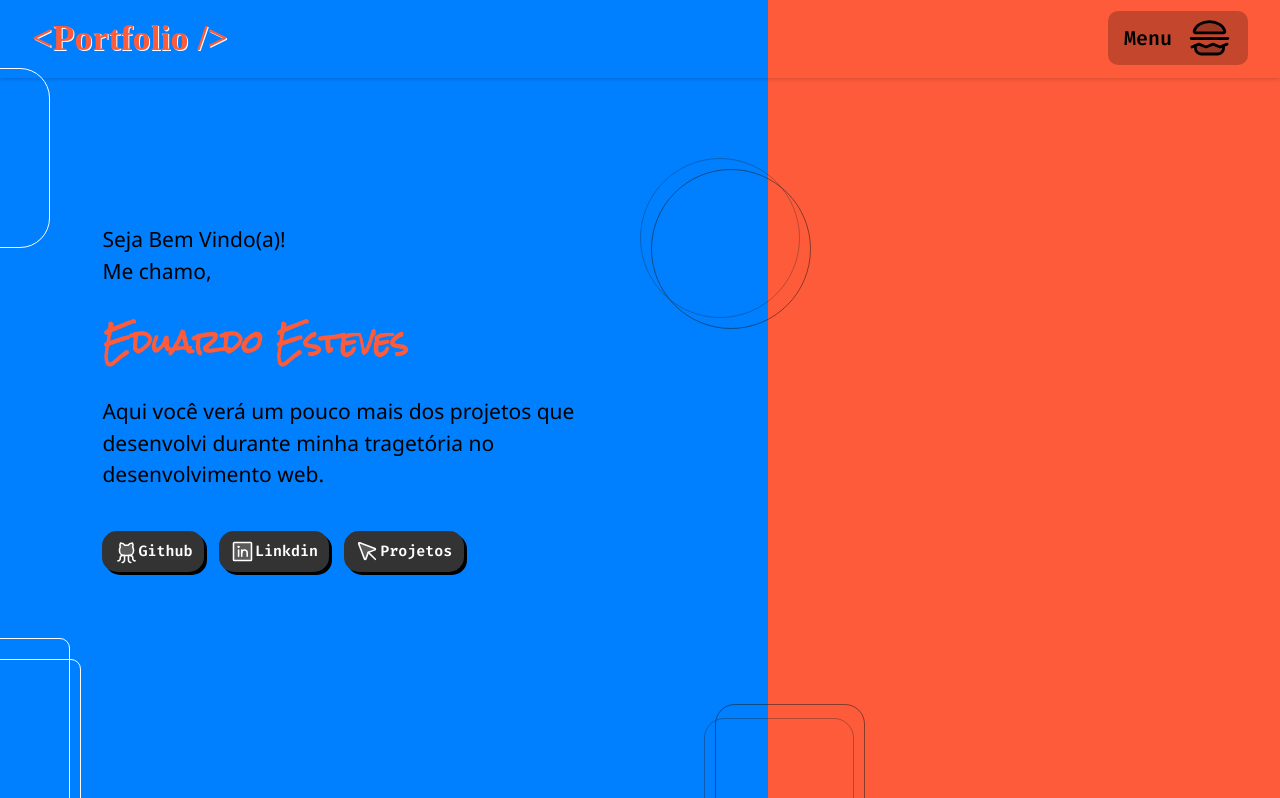
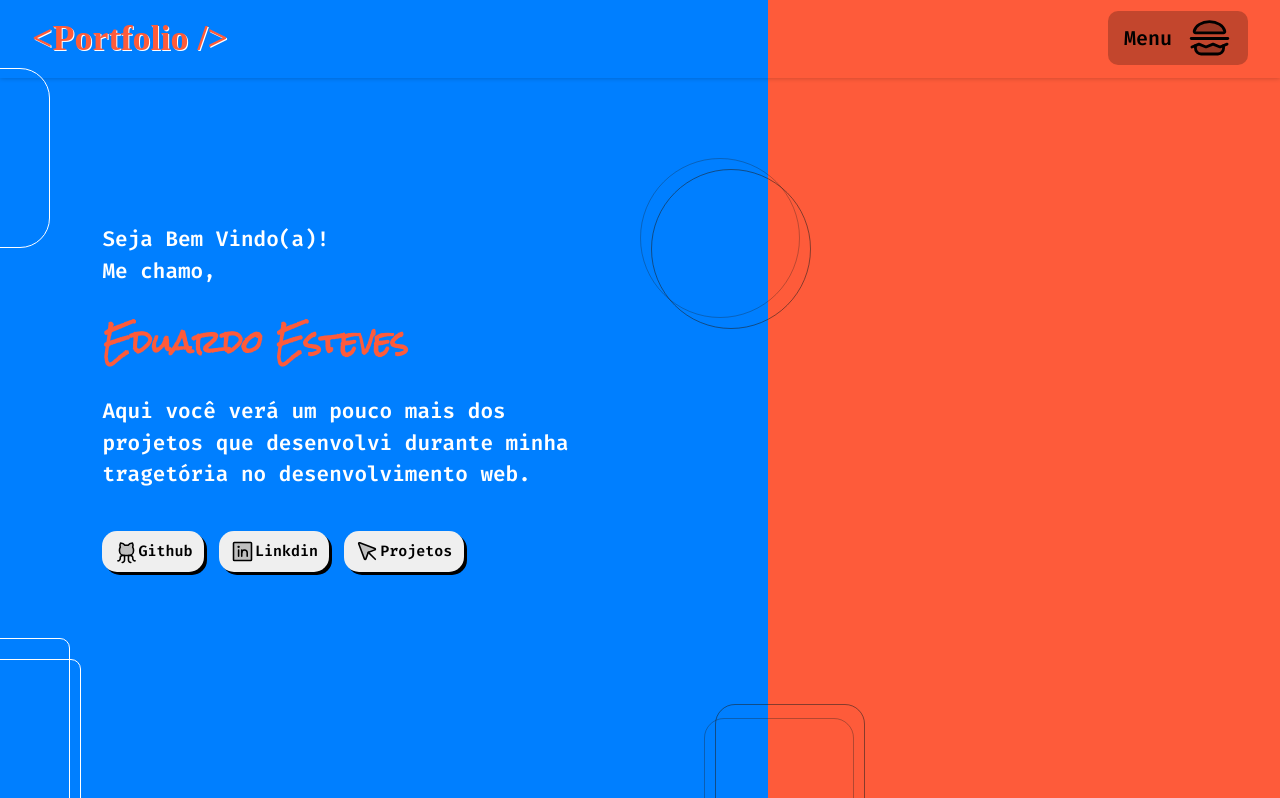
Before and after one commit to eduuesteves/new-portfolio, a React (Vite) app: page / in a window 1280 px wide. Shown: the part 82-880 px from the top of the page. Built offline with nearby package versions, Linux system fonts and the light colour scheme; a web font is replaced by a local one.

Commit message:
Bug fix in "Home"

```diff
--- a/src/components/Home/style.scss
+++ b/src/components/Home/style.scss
@@ -114,7 +114,7 @@
 
             p {
                 font-size: 21px;
-                font-family: 'Segoe UI', Tahoma, Geneva, Verdana, sans-serif;
+                color: $white;
 
                 &:nth-child(2) {
                     margin-bottom: 2rem;
@@ -149,12 +149,10 @@
                 cursor: pointer;
                 transition: .2s linear;
                 box-shadow: 3px 3px 0 $black;
-                background: #333;
-                color: #fff;
 
                 &:hover {
-                    box-shadow: 3px 3px 0 $white;
-                    opacity: .9;
+                    background: #333;
+                    color: #fff;
                 }
 
                 .img-social {
@@ -357,7 +355,7 @@
                     top: -5px;
                     left: -5px;
                     width: 300px;
-                    height: 316px;
+                    height: 321px;
                     border-radius: 20px;
                     animation: shadow 6s linear infinite;
                 }
```
